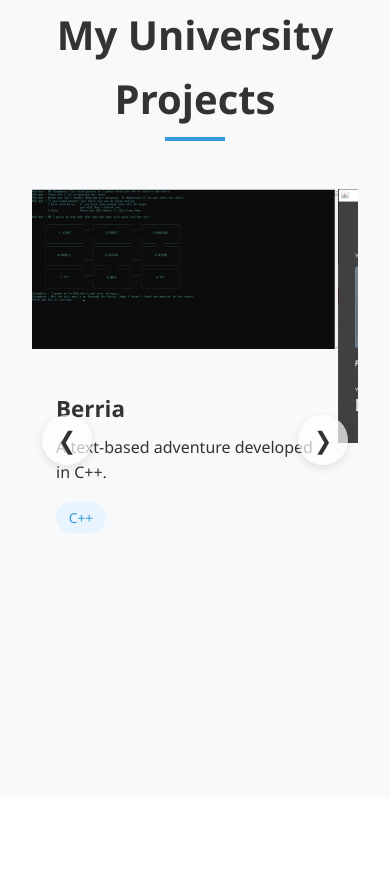
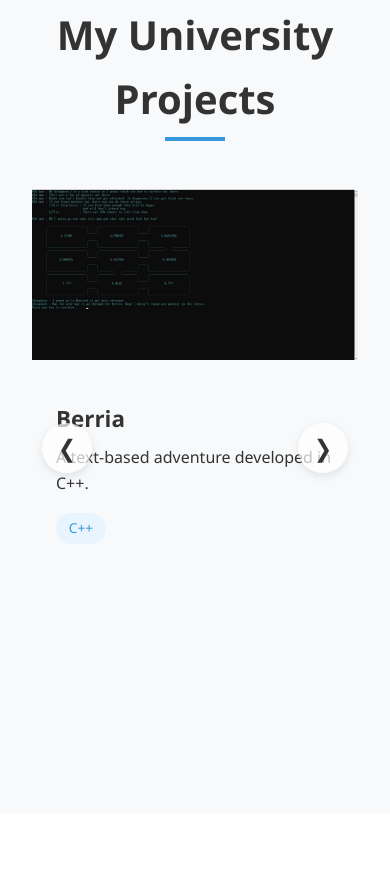
Before and after one commit to Carviaraz/Carviaraz.github.io, a plain HTML site: page index.html in a window 390 px wide. Shown: the part 2642-3532 px from the top of the page. Drawn offline with Linux system fonts and the light colour scheme.

Commit message:
Fix carousal on mobile
Fix carousal on mobile

```diff
--- a/index.html
+++ b/index.html
@@ -181,6 +181,7 @@
         .carousel-container,
         .certificate-carousel-container {
             position: relative;
+            width: 100%;
             max-width: 1000px;
             margin: 0 auto;
             overflow: hidden;
@@ -194,7 +195,7 @@
 
         .project-card,
         .certificate-card {
-            flex: 0 0 calc(100% / 3 - 20px); /* Default: 3 items visible */
+            flex: 0 0 calc(100% / 3 - 20px); /* Default: Show 3 items */
             min-width: 300px;
         }
 
@@ -202,7 +203,7 @@
         @media screen and (max-width: 768px) {
             .project-card,
             .certificate-card {
-                flex: 0 0 calc(100% - 20px); /* Show 1 item per slide */
+                flex: 0 0 100%; /* Show only 1 item */
             }
         }
 
@@ -580,35 +581,33 @@
     <!-- Carousal and popup -->
     <script>
         document.addEventListener("DOMContentLoaded", function () {
-        // Setup Carousels
-        setupCarousel("project-track", "project-prev", "project-next");
-        setupCarousel("certificate-track", "cert-prev", "cert-next");
-
-        function setupCarousel(trackId, prevId, nextId) {
+            function setupCarousel(trackId, prevId, nextId) {
             const track = document.getElementById(trackId);
             const prevButton = document.getElementById(prevId);
             const nextButton = document.getElementById(nextId);
-            const items = track.children;
+            const items = Array.from(track.children);
             let index = 0;
-
-            // const itemWidth = items[0].offsetWidth + 20; // Includes margin
 
             function getVisibleItems() {
                 return window.innerWidth <= 768 ? 1 : 3; // 1 item on mobile, 3 on desktop
             }
 
             function updateCarousel() {
-                const itemWidth = items[0].offsetWidth + 20; // Width including margin
                 const visibleItems = getVisibleItems();
-                const maxIndex = Math.max(0, items.length - visibleItems);
+                const itemWidth = track.clientWidth / visibleItems; // Dynamically calculate item width
+                const totalItems = items.length;
+                const maxIndex = Math.max(0, totalItems - visibleItems);
 
-                if (index > maxIndex) index = maxIndex; // Prevent scrolling past last item
+                items.forEach((item) => {
+                    item.style.width = `${itemWidth}px`; // Ensure correct width
+                });
+
+                if (index > maxIndex) index = maxIndex; // Prevent out-of-bounds scrolling
                 track.style.transform = `translateX(-${index * itemWidth}px)`;
             }
 
-
             nextButton.addEventListener("click", function () {
-                if (index < items.length - 3) { // Adjust for visible cards
+                if (index < items.length - getVisibleItems()) {
                     index++;
                     updateCarousel();
                 }
@@ -621,11 +620,14 @@
                 }
             });
 
-            window.addEventListener("resize", updateCarousel); // Adjust on screen resize
+            window.addEventListener("resize", updateCarousel); // Adjust when screen size changes
 
-            updateCarousel(); // Set initial position
+            updateCarousel(); // Initial update
+        }
 
-        }
+        // Apply to both project and certificate carousels
+        setupCarousel("project-track", "project-prev", "project-next");
+        setupCarousel("certificate-track", "cert-prev", "cert-next");
 
         // Create modal container
         const modal = document.createElement("div");
```
